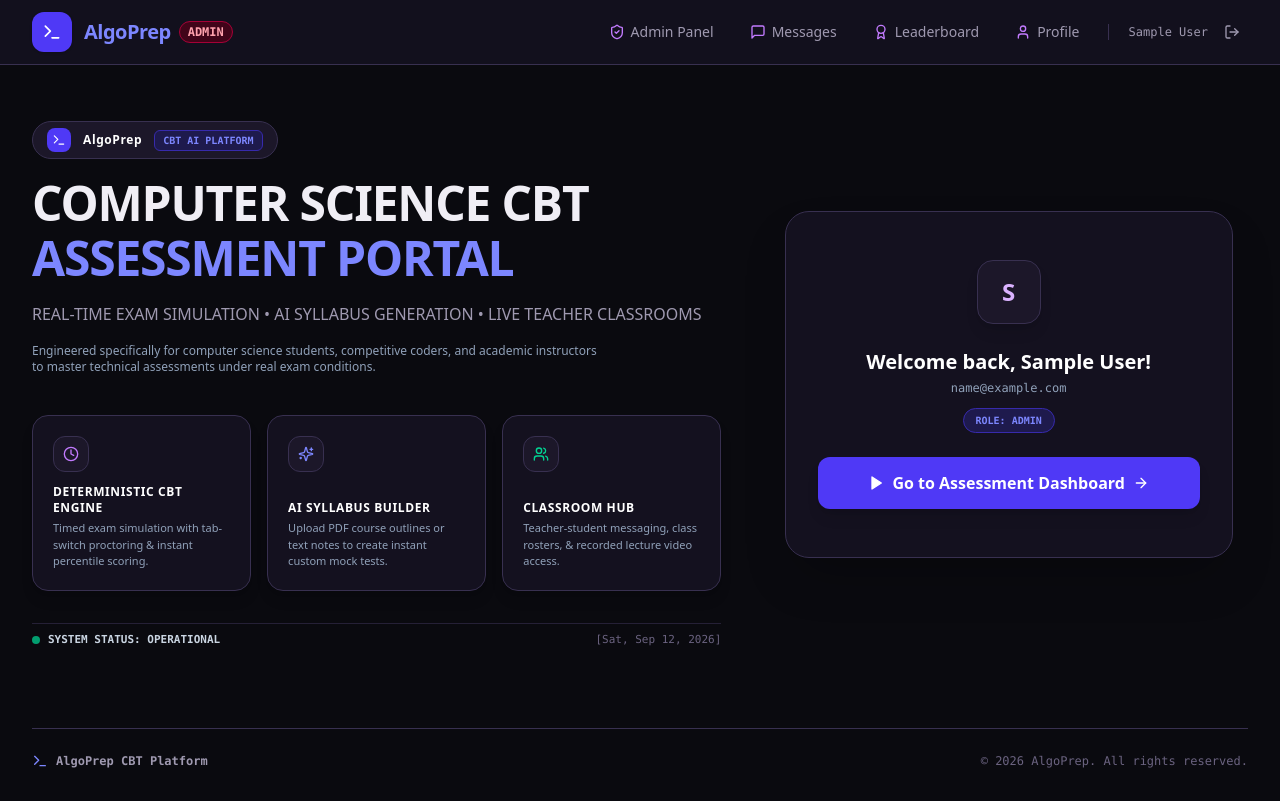
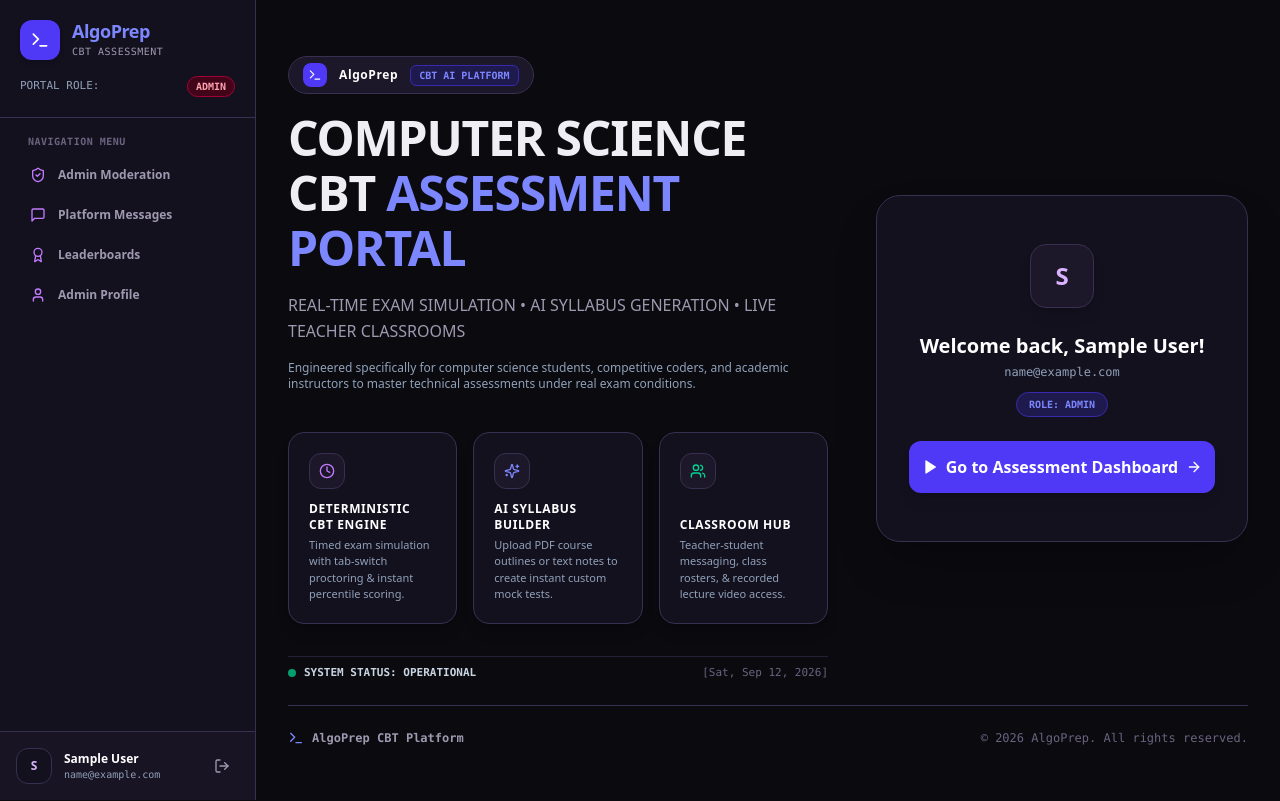
Before and after one commit to Soupal23/AlgoPrep, a React (Vite) app in the folder client/: page / in a window 1280 px wide. Built offline with nearby package versions, Linux system fonts and the light colour scheme; no server answers; sample sign-in values are in the browser's storage; the HTML template or start-up script is replaced by a standard one.

Commit message:
Updated UI : replaced nav bar with a vertical tab switcher

```diff
--- a/client/src/App.jsx
+++ b/client/src/App.jsx
@@ -1,5 +1,4 @@
-import React from 'react';
-import { BrowserRouter, Routes, Route, Navigate } from 'react-router-dom';
+import { BrowserRouter, Routes, Route, Navigate, useLocation } from 'react-router-dom';
 import { AuthProvider, useAuth } from './context/AuthContext';
 import { SocketProvider } from './context/SocketContext';
 import { Navbar } from './components/Navbar';
@@ -52,10 +51,16 @@ const GuestRoute = ({ children }) => {
 };
 
 export const AppContent = () => {
+  const { user } = useAuth();
+  const location = useLocation();
+
+  const isTestRoute = location.pathname.startsWith('/test/');
+  const isSidebarVisible = !!user && !isTestRoute;
+
   return (
     <div className="min-h-screen bg-[#0a0a0f] text-[#f0eef5] flex flex-col font-sans">
-      <Navbar />
-      <main className="flex-1">
+      {!isTestRoute && <Navbar />}
+      <main className={`flex-1 ${isSidebarVisible ? 'md:ml-64' : ''}`}>
         <Routes>
           <Route path="/" element={<Landing />} />
           <Route path="/login" element={<GuestRoute><Login /></GuestRoute>} />
--- a/client/src/components/Navbar.jsx
+++ b/client/src/components/Navbar.jsx
@@ -1,4 +1,4 @@
-import React from 'react';
+import React, { useState } from 'react';
 import { Link, useNavigate, useLocation } from 'react-router-dom';
 import { useAuth } from '../context/AuthContext';
 import {
@@ -14,13 +14,16 @@ import {
   MessageSquare,
   ShieldCheck,
   UserCheck,
-  Briefcase
+  Briefcase,
+  Menu,
+  X
 } from 'lucide-react';
 
 export const Navbar = () => {
   const { user, logout } = useAuth();
   const navigate = useNavigate();
   const location = useLocation();
+  const [mobileMenuOpen, setMobileMenuOpen] = useState(false);
 
   const handleLogout = async () => {
     await logout();
@@ -29,10 +32,11 @@ export const Navbar = () => {
 
   const isActive = (path) => location.pathname === path;
 
-  const linkClass = (path) =>
-    `flex items-center gap-1.5 px-3 py-2 rounded-lg text-xs sm:text-sm font-medium transition-colors ${
+  // Vertical link class for Sidebar
+  const verticalLinkClass = (path) =>
+    `flex items-center gap-3 px-3.5 py-2.5 rounded-xl text-xs font-semibold transition-all ${
       isActive(path)
-        ? 'bg-[#251e35] text-indigo-400 font-semibold border border-[#383050]'
+        ? 'bg-[#251e35] text-indigo-400 border border-[#383050] shadow-sm font-bold'
         : 'text-[#9f99b0] hover:text-[#f0eef5] hover:bg-[#1c1729]'
     }`;
 
@@ -43,98 +47,98 @@ export const Navbar = () => {
 
     if (role === 'student') {
       return (
-        <>
-          <Link to="/dashboard" className={linkClass('/dashboard')}>
-            <ListChecks className="w-4 h-4 text-purple-400" />
-            <span>Tests</span>
+        <div className="space-y-1">
+          <Link to="/dashboard" onClick={() => setMobileMenuOpen(false)} className={verticalLinkClass('/dashboard')}>
+            <ListChecks className="w-4 h-4 text-purple-400 shrink-0" />
+            <span>Dashboard Tests</span>
           </Link>
-          <Link to="/teachers" className={linkClass('/teachers')}>
-            <Users className="w-4 h-4 text-purple-400" />
+          <Link to="/teachers" onClick={() => setMobileMenuOpen(false)} className={verticalLinkClass('/teachers')}>
+            <Users className="w-4 h-4 text-purple-400 shrink-0" />
             <span>Browse Teachers</span>
           </Link>
-          <Link to="/announcements" className={linkClass('/announcements')}>
-            <Megaphone className="w-4 h-4 text-purple-400" />
+          <Link to="/announcements" onClick={() => setMobileMenuOpen(false)} className={verticalLinkClass('/announcements')}>
+            <Megaphone className="w-4 h-4 text-purple-400 shrink-0" />
             <span>Announcements</span>
           </Link>
-          <Link to="/lectures" className={linkClass('/lectures')}>
-            <Video className="w-4 h-4 text-purple-400" />
-            <span>Lectures</span>
+          <Link to="/lectures" onClick={() => setMobileMenuOpen(false)} className={verticalLinkClass('/lectures')}>
+            <Video className="w-4 h-4 text-purple-400 shrink-0" />
+            <span>Recorded Lectures</span>
           </Link>
-          <Link to="/messages" className={linkClass('/messages')}>
-            <MessageSquare className="w-4 h-4 text-purple-400" />
+          <Link to="/messages" onClick={() => setMobileMenuOpen(false)} className={verticalLinkClass('/messages')}>
+            <MessageSquare className="w-4 h-4 text-purple-400 shrink-0" />
             <span>Messages</span>
           </Link>
-          <Link to="/ai-generate" className={linkClass('/ai-generate')}>
-            <FileUp className="w-4 h-4 text-purple-400" />
-            <span>AI Generator</span>
+          <Link to="/ai-generate" onClick={() => setMobileMenuOpen(false)} className={verticalLinkClass('/ai-generate')}>
+            <FileUp className="w-4 h-4 text-purple-400 shrink-0" />
+            <span>AI Quiz Generator</span>
           </Link>
-          <Link to="/profile" className={linkClass('/profile')}>
-            <UserIcon className="w-4 h-4 text-purple-400" />
-            <span>Profile</span>
+          <Link to="/profile" onClick={() => setMobileMenuOpen(false)} className={verticalLinkClass('/profile')}>
+            <UserIcon className="w-4 h-4 text-purple-400 shrink-0" />
+            <span>My Profile</span>
           </Link>
-        </>
+        </div>
       );
     }
 
     if (role === 'teacher') {
       return (
-        <>
-          <Link to="/teacher/dashboard" className={linkClass('/teacher/dashboard')}>
-            <ListChecks className="w-4 h-4 text-purple-400" />
-            <span>Dashboard</span>
+        <div className="space-y-1">
+          <Link to="/teacher/dashboard" onClick={() => setMobileMenuOpen(false)} className={verticalLinkClass('/teacher/dashboard')}>
+            <ListChecks className="w-4 h-4 text-purple-400 shrink-0" />
+            <span>Teacher Dashboard</span>
           </Link>
-          <Link to="/teacher/roster" className={linkClass('/teacher/roster')}>
-            <UserCheck className="w-4 h-4 text-purple-400" />
-            <span>Roster</span>
+          <Link to="/teacher/roster" onClick={() => setMobileMenuOpen(false)} className={verticalLinkClass('/teacher/roster')}>
+            <UserCheck className="w-4 h-4 text-purple-400 shrink-0" />
+            <span>Class Roster</span>
           </Link>
-          <Link to="/teacher/announcements" className={linkClass('/teacher/announcements')}>
-            <Megaphone className="w-4 h-4 text-purple-400" />
+          <Link to="/teacher/announcements" onClick={() => setMobileMenuOpen(false)} className={verticalLinkClass('/teacher/announcements')}>
+            <Megaphone className="w-4 h-4 text-purple-400 shrink-0" />
             <span>Announcements</span>
           </Link>
-          <Link to="/teacher/lectures" className={linkClass('/teacher/lectures')}>
-            <Video className="w-4 h-4 text-purple-400" />
-            <span>Lectures</span>
+          <Link to="/teacher/lectures" onClick={() => setMobileMenuOpen(false)} className={verticalLinkClass('/teacher/lectures')}>
+            <Video className="w-4 h-4 text-purple-400 shrink-0" />
+            <span>Manage Lectures</span>
           </Link>
-          <Link to="/teacher/tests" className={linkClass('/teacher/tests')}>
-            <FileUp className="w-4 h-4 text-purple-400" />
+          <Link to="/teacher/tests" onClick={() => setMobileMenuOpen(false)} className={verticalLinkClass('/teacher/tests')}>
+            <FileUp className="w-4 h-4 text-purple-400 shrink-0" />
             <span>Manage Tests</span>
           </Link>
-          <Link to="/messages" className={linkClass('/messages')}>
-            <MessageSquare className="w-4 h-4 text-purple-400" />
+          <Link to="/messages" onClick={() => setMobileMenuOpen(false)} className={verticalLinkClass('/messages')}>
+            <MessageSquare className="w-4 h-4 text-purple-400 shrink-0" />
             <span>Messages</span>
           </Link>
-          <Link to="/leaderboard" className={linkClass('/leaderboard')}>
-            <Award className="w-4 h-4 text-purple-400" />
+          <Link to="/leaderboard" onClick={() => setMobileMenuOpen(false)} className={verticalLinkClass('/leaderboard')}>
+            <Award className="w-4 h-4 text-purple-400 shrink-0" />
             <span>Leaderboard</span>
           </Link>
-          <Link to="/profile" className={linkClass('/profile')}>
-            <UserIcon className="w-4 h-4 text-purple-400" />
-            <span>Profile</span>
+          <Link to="/profile" onClick={() => setMobileMenuOpen(false)} className={verticalLinkClass('/profile')}>
+            <UserIcon className="w-4 h-4 text-purple-400 shrink-0" />
+            <span>My Profile</span>
           </Link>
-        </>
+        </div>
       );
     }
 
     if (role === 'admin') {
       return (
-        <>
-          <Link to="/admin" className={linkClass('/admin')}>
-            <ShieldCheck className="w-4 h-4 text-purple-400" />
-            <span>Admin Panel</span>
+        <div className="space-y-1">
+          <Link to="/admin" onClick={() => setMobileMenuOpen(false)} className={verticalLinkClass('/admin')}>
+            <ShieldCheck className="w-4 h-4 text-purple-400 shrink-0" />
+            <span>Admin Moderation</span>
           </Link>
-          <Link to="/messages" className={linkClass('/messages')}>
-            <MessageSquare className="w-4 h-4 text-purple-400" />
-            <span>Messages</span>
+          <Link to="/messages" onClick={() => setMobileMenuOpen(false)} className={verticalLinkClass('/messages')}>
+            <MessageSquare className="w-4 h-4 text-purple-400 shrink-0" />
+            <span>Platform Messages</span>
           </Link>
-          <Link to="/leaderboard" className={linkClass('/leaderboard')}>
-            <Award className="w-4 h-4 text-purple-400" />
-            <span>Leaderboard</span>
+          <Link to="/leaderboard" onClick={() => setMobileMenuOpen(false)} className={verticalLinkClass('/leaderboard')}>
+            <Award className="w-4 h-4 text-purple-400 shrink-0" />
+            <span>Leaderboards</span>
           </Link>
-          <Link to="/profile" className={linkClass('/profile')}>
-            <UserIcon className="w-4 h-4 text-purple-400" />
-            <span>Profile</span>
+          <Link to="/profile" onClick={() => setMobileMenuOpen(false)} className={verticalLinkClass('/profile')}>
+            <UserIcon className="w-4 h-4 text-purple-400 shrink-0" />
+            <span>Admin Profile</span>
           </Link>
-        </>
+        </div>
       );
     }
 
@@ -147,25 +151,27 @@ export const Navbar = () => {
 
     if (role === 'admin') {
       return (
-        <span className="px-2 py-0.5 rounded-full text-xs font-mono font-semibold bg-rose-950/80 border border-rose-800 text-rose-300">
+        <span className="px-2 py-0.5 rounded-full text-[10px] font-mono font-bold bg-rose-950/80 border border-rose-800 text-rose-300 uppercase">
           ADMIN
         </span>
       );
     }
     if (role === 'teacher') {
       return (
-        <span className="px-2 py-0.5 rounded-full text-xs font-mono font-semibold bg-purple-950/80 border border-purple-800 text-purple-300">
+        <span className="px-2 py-0.5 rounded-full text-[10px] font-mono font-bold bg-purple-950/80 border border-purple-800 text-purple-300 uppercase">
           TEACHER
         </span>
       );
     }
     return (
-      <span className="px-2 py-0.5 rounded-full text-xs font-mono font-semibold bg-indigo-950/80 border border-indigo-800 text-indigo-300">
+      <span className="px-2 py-0.5 rounded-full text-[10px] font-mono font-bold bg-indigo-950/80 border border-indigo-800 text-indigo-400 uppercase">
         STUDENT
       </span>
     );
   };
 
+  // If user is unauthenticated, render top header bar for landing/public pages
+  if (!user) {
     return (
       <header className="sticky top-0 z-40 w-full border-b border-[#383050] bg-[#14111f]/95 backdrop-blur-md">
         <div className="max-w-7xl mx-auto px-4 sm:px-6 lg:px-8 h-16 flex items-center justify-between">
@@ -173,45 +179,138 @@ export const Navbar = () => {
             <div className="w-10 h-10 rounded-xl bg-indigo-600 flex items-center justify-center shadow-sm">
               <Terminal className="w-5 h-5 text-white" />
             </div>
-          <div className="flex items-center gap-2">
             <span className="font-extrabold text-xl tracking-tight text-indigo-400">
               AlgoPrep
             </span>
+          </Link>
+
+          <div className="flex items-center gap-3 sm:gap-4">
+            <Link
+              to="/teach-here"
+              className="flex items-center gap-1.5 text-xs sm:text-sm font-medium text-purple-400 hover:text-purple-300 px-3.5 py-2 rounded-xl bg-[#1c1729] border border-[#383050] transition-colors"
+            >
+              <Briefcase className="w-4 h-4" />
+              <span>Teach Here</span>
+            </Link>
+          </div>
+        </div>
+      </header>
+    );
+  }
+
+  // If user is authenticated, render the vertical left sidebar (plus mobile overlay header)
+  return (
+    <>
+      {/* Mobile Top Navigation Header (< md screens) */}
+      <div className="md:hidden sticky top-0 z-40 w-full border-b border-[#383050] bg-[#14111f]/95 backdrop-blur-md px-4 py-3 flex items-center justify-between">
+        <Link to="/" className="flex items-center gap-2.5">
+          <div className="w-8 h-8 rounded-lg bg-indigo-600 flex items-center justify-center">
+            <Terminal className="w-4 h-4 text-white" />
+          </div>
+          <span className="font-extrabold text-base text-indigo-400">AlgoPrep</span>
           {getRoleBadge()}
+        </Link>
+
+        <button
+          onClick={() => setMobileMenuOpen(!mobileMenuOpen)}
+          className="p-2 rounded-xl text-slate-300 bg-[#1c1729] border border-[#383050]"
+        >
+          {mobileMenuOpen ? <X className="w-5 h-5" /> : <Menu className="w-5 h-5" />}
+        </button>
+      </div>
+
+      {/* Desktop Fixed Left Vertical Sidebar (hidden on mobile unless opened) */}
+      <aside
+        className={`fixed top-0 left-0 bottom-0 z-50 w-64 bg-[#14111f] border-r border-[#383050] flex flex-col justify-between transition-transform duration-200 ease-in-out ${
+          mobileMenuOpen ? 'translate-x-0' : '-translate-x-full md:translate-x-0'
+        }`}
+      >
+        {/* Top Sidebar Brand Header */}
+        <div className="p-5 border-b border-[#383050] space-y-3">
+          <div className="flex items-center justify-between">
+            <Link to="/" onClick={() => setMobileMenuOpen(false)} className="flex items-center gap-3">
+              <div className="w-10 h-10 rounded-xl bg-indigo-600 flex items-center justify-center shadow-md">
+                <Terminal className="w-5 h-5 text-white" />
+              </div>
+              <div>
+                <span className="font-black text-lg tracking-tight text-indigo-400 block leading-none">
+                  AlgoPrep
+                </span>
+                <span className="text-[10px] font-mono text-[#9f99b0] uppercase tracking-wider mt-1 block">
+                  CBT Assessment
+                </span>
               </div>
             </Link>
 
-        {user ? (
-          <nav className="flex items-center gap-1 sm:gap-3 overflow-x-auto py-1">
+            {/* Mobile close icon */}
+            <button
+              onClick={() => setMobileMenuOpen(false)}
+              className="md:hidden text-slate-400 hover:text-white"
+            >
+              <X className="w-5 h-5" />
+            </button>
+          </div>
+
+          <div className="pt-1 flex items-center justify-between">
+            <span className="text-[11px] font-mono text-slate-400">PORTAL ROLE:</span>
+            {getRoleBadge()}
+          </div>
+        </div>
+
+        {/* Middle Vertical Links Area */}
+        <div className="flex-1 overflow-y-auto p-4 space-y-6">
+          <div>
+            <span className="px-3 text-[10px] font-mono font-bold uppercase tracking-wider text-[#6b6380] block mb-2">
+              Navigation Menu
+            </span>
             {renderNavLinks()}
+          </div>
+        </div>
 
-            <div className="h-4 w-px bg-[#383050] mx-1 shrink-0" />
+        {/* Bottom Profile & Logout Tile */}
+        <div className="p-4 border-t border-[#383050] bg-[#1c1729]/60">
+          <div className="flex items-center justify-between gap-3">
+            <Link
+              to="/profile"
+              onClick={() => setMobileMenuOpen(false)}
+              className="flex items-center gap-3 min-w-0 flex-1 group"
+            >
+              <div className="w-9 h-9 rounded-xl overflow-hidden bg-[#14111f] border border-[#383050] flex items-center justify-center text-purple-300 text-xs font-bold shrink-0">
+                {user?.avatarUrl ? (
+                  <img src={`/${user.avatarUrl}`} alt={user.name} className="w-full h-full object-cover" />
+                ) : (
+                  <span>{user?.name ? user.name[0].toUpperCase() : 'U'}</span>
+                )}
+              </div>
 
-            <div className="flex items-center gap-2 pl-1 shrink-0">
-              <span className="hidden lg:inline-block text-xs font-mono text-[#9f99b0]">
-                {user.name}
-              </span>
+              <div className="min-w-0 flex-1">
+                <p className="text-xs font-bold text-white truncate group-hover:text-indigo-400 transition-colors">
+                  {user?.name || 'User'}
+                </p>
+                <p className="text-[10px] font-mono text-slate-400 truncate">{user?.email}</p>
+              </div>
+            </Link>
+
             <button
               onClick={handleLogout}
-                className="p-2 rounded-lg text-[#9f99b0] hover:text-rose-400 hover:bg-rose-950/30 transition-colors"
+              className="p-2 rounded-xl text-[#9f99b0] hover:text-rose-400 hover:bg-rose-950/40 border border-transparent hover:border-rose-900 transition-all shrink-0"
               title="Logout"
             >
               <LogOut className="w-4 h-4" />
             </button>
           </div>
-          </nav>
-        ) : (
-          <div className="flex items-center gap-3 sm:gap-4">
-            <Link
-              to="/teach-here"
-              className="flex items-center gap-1.5 text-xs sm:text-sm font-medium text-purple-400 hover:text-purple-300 px-3 py-1.5 rounded-lg bg-[#1c1729] border border-[#383050] transition-colors"
-            >
-              <Briefcase className="w-4 h-4" />
-              <span>Teach Here</span>
-            </Link>
         </div>
+      </aside>
+
+      {/* Backdrop overlay for mobile drawer */}
+      {mobileMenuOpen && (
+        <div
+          onClick={() => setMobileMenuOpen(false)}
+          className="md:hidden fixed inset-0 z-40 bg-black/70 backdrop-blur-sm"
+        />
       )}
-      </div>
-    </header>
+    </>
   );
 };
+
+export default Navbar;
```
Also changed, not shown: client/src/pages/Landing.jsx (+30 -12 lines), 4 other files (tests, documents, lock files or other folders). Lines whose indentation alone changed are shown as unchanged.
